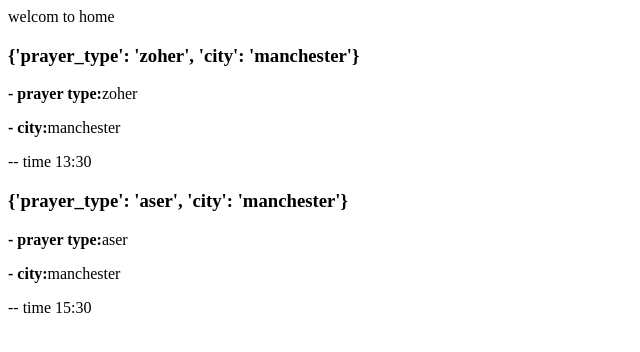
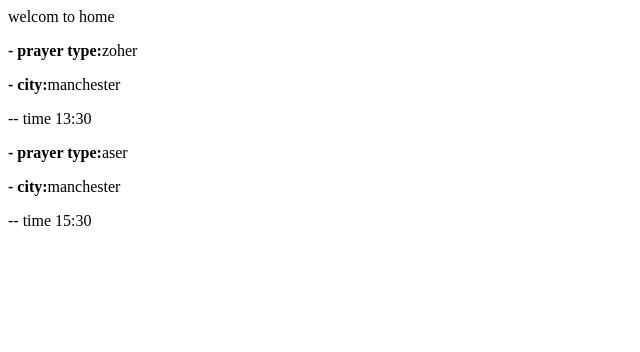
Before and after one commit to abukharis/prayer_project, a Flask app: page / in a window 1280 px wide. Shown: the top 352 px of the page, without its empty margins (0-640 px from the left). Run offline with Flask 2, Linux system fonts and the light colour scheme.

Commit message:
sixth5 commit

```diff
--- a/application/templates/home.html
+++ b/application/templates/home.html
@@ -9,7 +9,7 @@
 
 {% for post in prayers %}
         <div>
-            <h3>{{ post.prayer }}</h3>
+
             <p><b> - prayer type:</b>{{ post.prayer.prayer_type }}</p>
             <p><b> - city:</b>{{ post.prayer.city }}</p>
             <p> -- {{ post.content }}</p>
```
